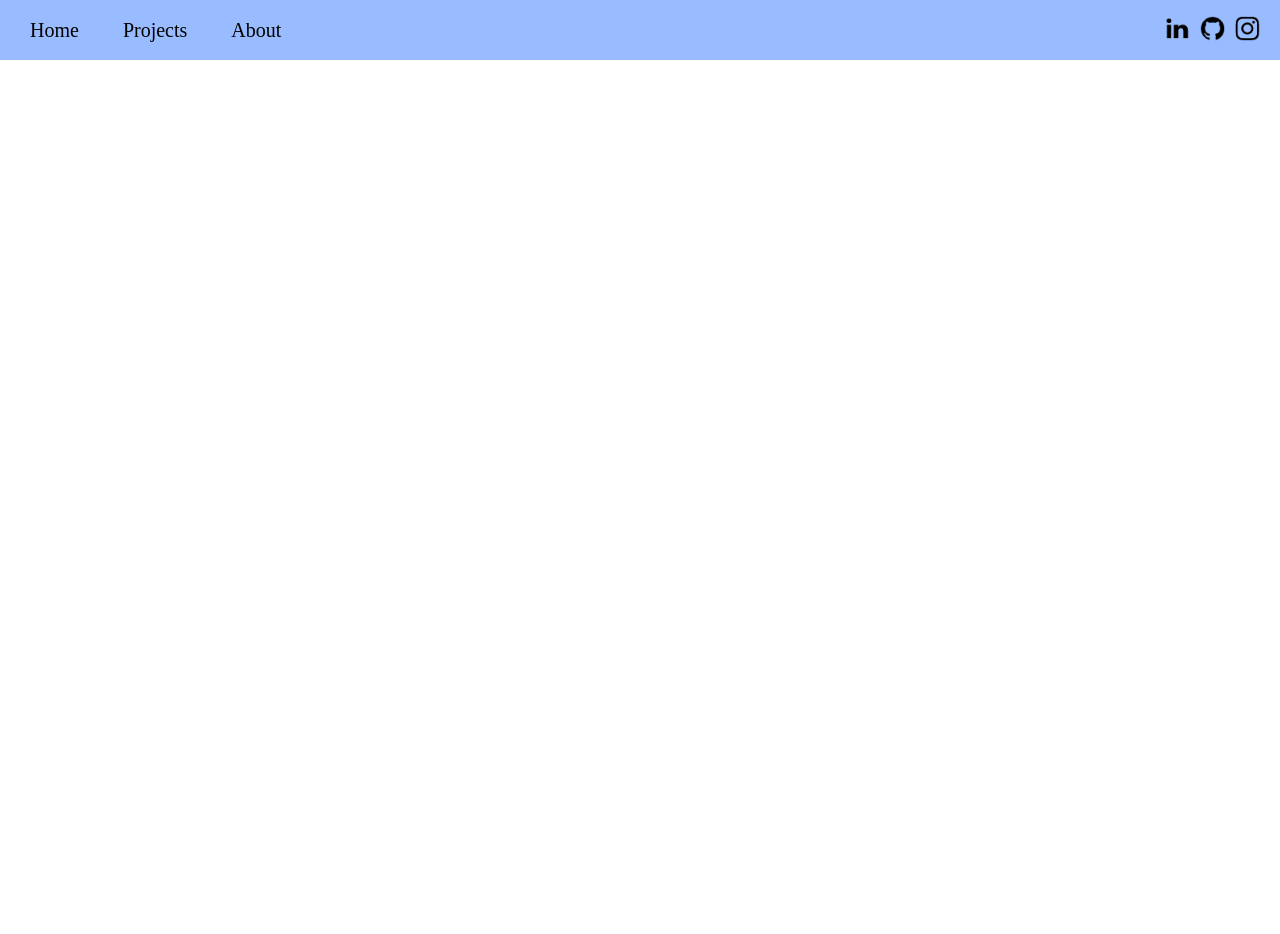
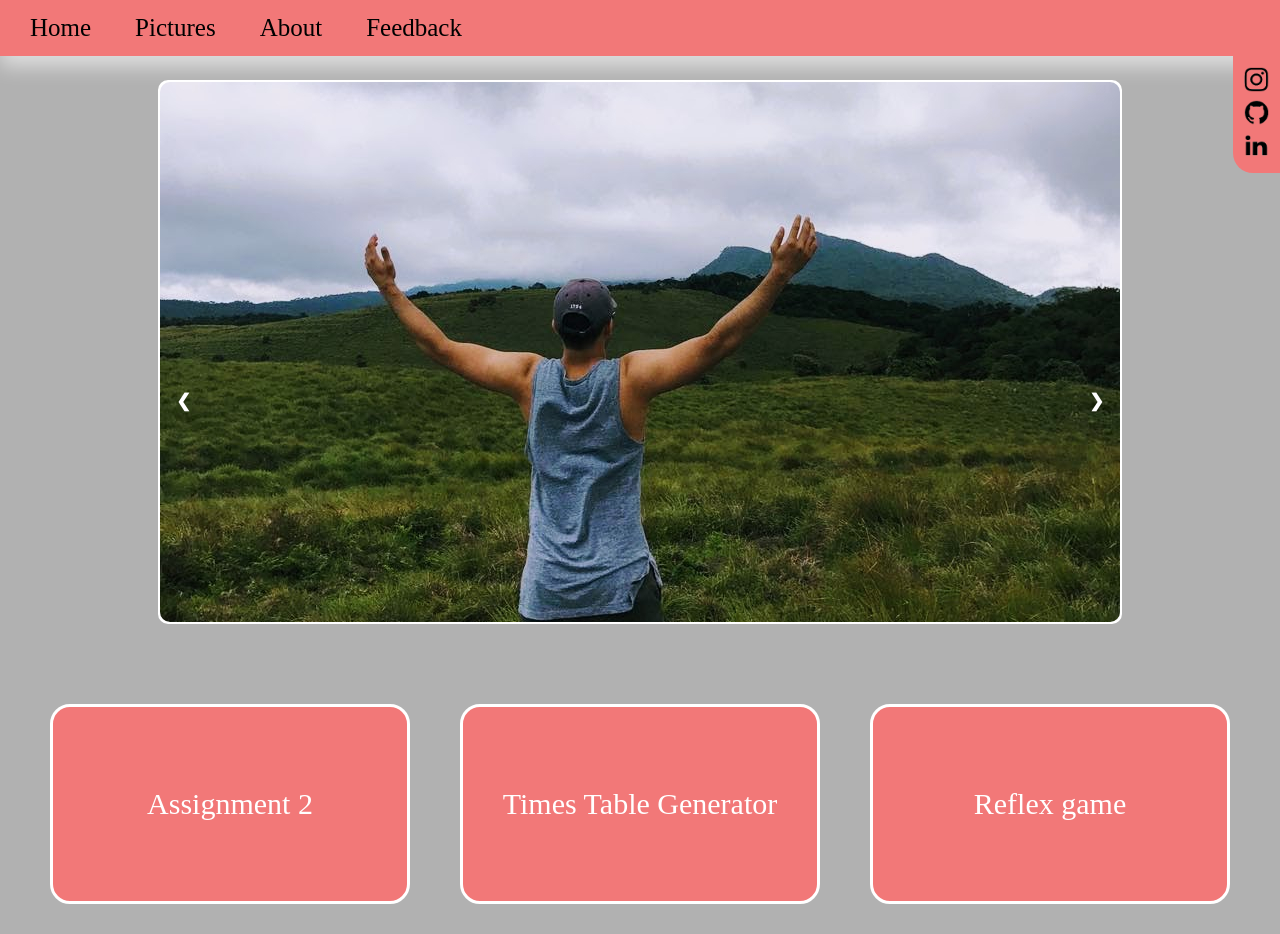
Before and after one commit to ethanjd/ethanjd.github.io, a plain HTML site: page index.html in a window 1280 px wide. Before the commit the page ends 800 px from the top, so only its background shows below. Drawn offline with Linux system fonts and the light colour scheme.

Commit message:
added index.html

```diff
--- a/index.html
+++ b/index.html
@@ -9,25 +9,82 @@
         padding: 0;
         width: 100vw;
         height: 100vh;
+        max-width:100%;
+        background-color: #B1B1B1;
+        box-sizing: border-box;
       }
+
+      .slideshow-wrapper  {
+        position: relative;
+        background-color: white;
+        margin: 10vh auto;
+        width: 75%;
+        height:auto;
+        border: 2px solid white;
+        border-radius: 10px;
+        z-index:1;
+      }
+
+      .slideshow-wrapper img  {
+        display:block;
+        margin: 0 auto;
+        border-radius:10px;
+      }
+
+      .prev, .next {
+        background-color: Transparent;
+        border: 0;
+        cursor: pointer;
+        position: absolute;
+        top: 50%;
+        width: auto;
+        padding: 16px;
+        margin-top: 22px;
+        color: white;
+        font-weight: bold;
+        font-size: 18px;
+        transition: 0.6s ease;
+        border-radius: 0 3px 3px 0;
+        user-select: none;
+      }
+
+      .next {
+        right: 0;
+        border-radius: 3px 0 0 3px;
+      }
+
+      .prev:hover, .next:hover {
+        background-color: rgba(0,0,0,0.8);
+      }
+
+      .sumtingwong  {
+        height:25%;
+        width: 100%;
+        padding: 0 0 30px;
+      }
+
       .navbar {
+        position: fixed;
+        overflow: hidden;
         box-sizing: border-box;
         display: flex;
+        top: 0;
         justify-content: space-between;
         align-items: center;
         width: 100%;
-        height: 60px;
+        height: 7%;
         padding: 10px;
-        background-color: #99bbff;
+        background-color: #F27878;
         text-align: center;
+        box-shadow: 0px 10px 20px rgba(255, 255, 255, 0.6);
+        z-index:2;
       }
       .navtabs a {
         color: black;
-        align-items: center;
         padding: 14px 20px;
         text-decoration: none;
         text-align: center;
-        font-size: 20px;
+        font-size: 25px;
       }
 
       /* Change color on hover */
@@ -35,39 +92,131 @@
         background-color: #ddd;
         color: black;
       }
-      .navtabs  {
+
+      .side-icons  {
+        position:fixed;
+        right: 0;
+        top: 7%;
+        background-color: #F27878;
+        padding: 8px;
+        border-radius: 0 0 0 20px;
+      }
+
+      .linksTable {
+        width:100%;
+        height: 100%;
+        text-align: center;
+        border-collapse: separate;
+        border-spacing: 50px 0;
+        /* box-sizing: border-box; */
 
       }
-      .icons  {
-        width: 30%;
-        margin: 10px;
-        display: flex;
-        flex-direction: row-reverse;
-        justify-content: flex-start;
+      .linksTable td{
+        width:33%;
+        background-color: #F27878;
+        border-radius: 20px;
+        font-size: 30px;
+        border: 3px solid white;
       }
-      .icons img  {
-        margin-left: 10px;
+
+      .linksTable td:hover {
+        font-size: 40px;
+        transition: 0.6s ease;
+      }
+      .linksTable a  {
+        display:block;
+        text-decoration: none;
+        color:white;
       }
     </style>
 
     <script type="text/javascript">
+      var imgPos = 0;
+      var images = ["Resources/img1.jpg", "Resources/img2.jpg", "Resources/img3.jpg"];
 
+      var slideShow = window.setInterval( function()  {
+        changeImage(1);
+      }, 4000);
+
+      const imageCursr = () => {
+
+      }
+
+      function imageCursor(dir)  {
+        clearInterval(slideShow);
+        changeImage(dir);
+        slideShow = window.setInterval( function()  {
+          console.log(imgPos);
+          changeImage(1);
+        }, 4000);
+      }
+
+      function changeImage(dir) {
+        imgPos += dir;
+        imgPos = imgPos % images.length;
+        document.getElementById('slideshowImage').src = images[imgPos];
+      }
     </script>
   </head>
   <body>
     <div class="navbar">
       <div class="navtabs">
-        <a href="index.html">Home</a>
-        <a href="projects.html">Projects</a>
+        <a href="home.html">Home</a>
+        <a href="pictures.html">Pictures</a>
         <a href="about.html">About</a>
+        <a href="feedback.html">Feedback</a>
       </div>
-      <div class="icons">
-        <a href="https://www.instagram.com/ethan_dsouza/" target="_blank"><img src="Resources/instagram.png" height="25px;" alt="instagram"></a>
-        <a href="https://github.com/ethanjd" target="_blank"><img src="Resources/github.png" height="25px;" alt="github"></a>
-        <a href="https://www.linkedin.com/in/ethan-joseph-dsouza/" target="_blank"><img src="Resources/linkedin.png" height="25px;" alt="linkedin"></a>
-
-
+      <div class="side-icons">
+        <table>
+          <tr>
+            <td>
+              <a href="https://www.instagram.com/ethan_dsouza/" target="_blank"><img src="Resources/instagram.png" height="25px;" alt="instagram"></a>
+            </td>
+          </tr>
+          <tr>
+            <td>
+              <a href="https://github.com/ethanjd" target="_blank"><img src="Resources/github.png" height="25px;" alt="github"></a>
+            </td>
+          </tr>
+          <tr>
+            <td>
+              <a href="https://www.linkedin.com/in/ethan-joseph-dsouza/" target="_blank"><img src="Resources/linkedin.png" height="25px;" alt="linkedin"></a>
+            </td>
+          </tr>
+        </table>
       </div>
+    </div>
+    <div class="slideshow-wrapper">
+      <img id="slideshowImage" src="Resources/img1.jpg" alt="" width="100%">
+      <button class="prev" onclick="imageCursor(-1)">&#10094;</button>
+      <button class="next" onclick="imageCursor(1)">&#10095;</button>
+    </div>
+    <div class="sumtingwong">
+      <table class="linksTable">
+        <tr>
+          <td>
+            <a href="Assign2.html">
+              <div>
+                Assignment 2
+              </div>
+            </a>
+          </td>
+          <td>
+            <a href="TTables.html">
+              <div style="height:100%;width:100%">
+                Times Table Generator
+              </div>
+            </a>
+          </td>
+          <td>
+            <a href="reflex.html">
+              <div style="height:100%;width:100%">
+                Reflex game
+              </div>
+            </a>
+          </td>
+        </tr>
+      </table>
     </div>
   </body>
 </html>
```
Also changed, not shown: about.html (+1 -1 lines), feedback.html (+1 -1 lines), home.html (deleted, +0 -222 lines), picturePage.html (+1 -1 lines), pictures.html (+1 -1 lines).
